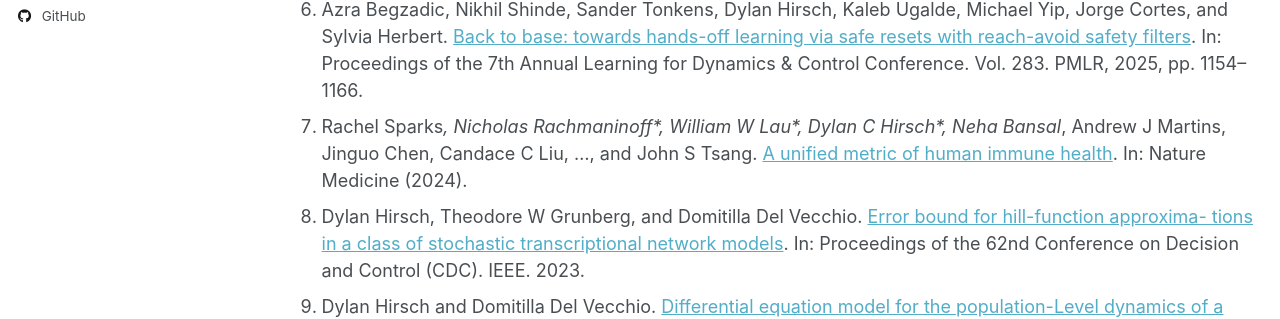
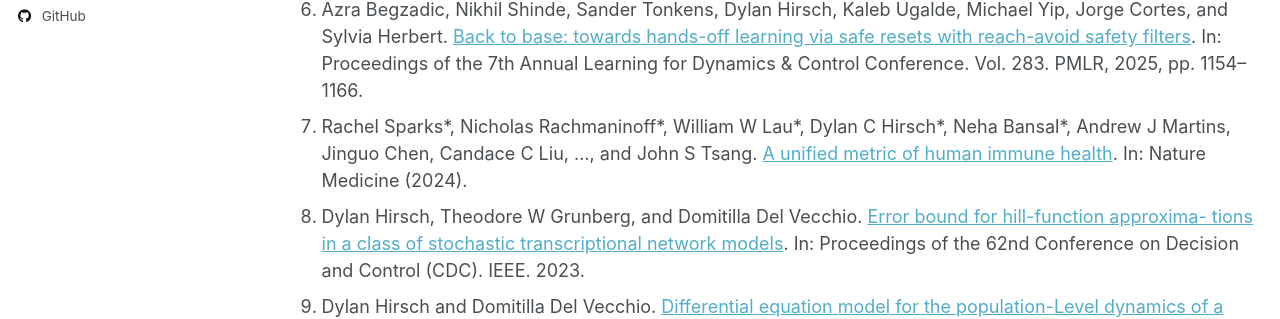
Before and after one commit to dylan-hirsch/dylan-hirsch.github.io, a Jekyll site: the page built from _pages/publications.md, in a window 1280 px wide and 1389 px high. Shown: the part 517-836 px from the top of the window. Built offline with Jekyll 4.4.1, drawn with Linux system fonts in a browser that asks for light colours; some web fonts are replaced; a script that is not in the unit is left out.

```diff
--- a/_pages/publications.md
+++ b/_pages/publications.md
@@ -22,7 +22,7 @@ IEEE Control Systems Letters 9 (2025), pp. 2253–2258.
 and Sylvia Herbert. [Back to base: towards hands-off learning via safe resets with reach-avoid safety
 filters](https://proceedings.mlr.press/v283/begzadic25a.html). In: Proceedings of the 7th Annual Learning for Dynamics & Control Conference. Vol. 283. PMLR,
 2025, pp. 1154–1166.
-7. Rachel Sparks*, Nicholas Rachmaninoff\*, William W Lau\*, Dylan C Hirsch\*, Neha Bansal*, Andrew J
+7. Rachel Sparks\*, Nicholas Rachmaninoff\*, William W Lau\*, Dylan C Hirsch\*, Neha Bansal\*, Andrew J
 Martins, Jinguo Chen, Candace C Liu, ..., and John S Tsang. [A unified metric of human immune health](https://www.nature.com/articles/s41591-024-03092-6).
 In: Nature Medicine (2024).
 8. Dylan Hirsch, Theodore W Grunberg, and Domitilla Del Vecchio. [Error bound for hill-function approxima-
```
